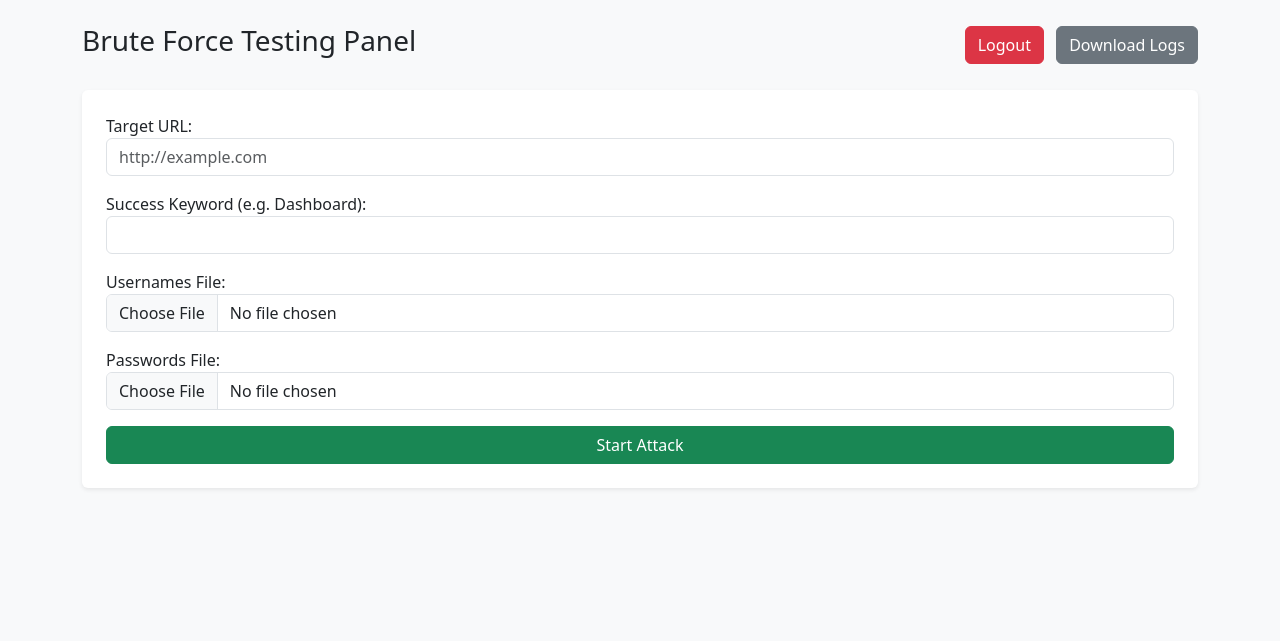
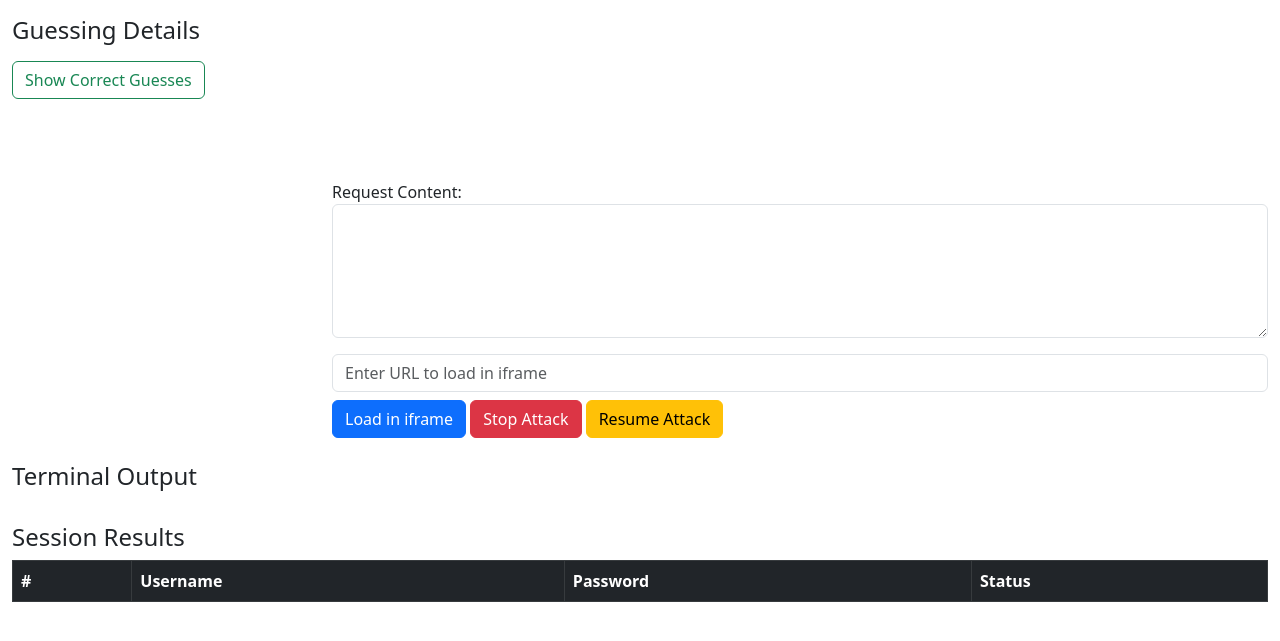
Before and after one commit to K4Der11000/k4_burpdz, a Flask app: page / in a window 1280 px wide. Shown: the top 641 px of the page. Run offline with Flask 3, Linux system fonts and the light colour scheme; the visitor is signed in with stand-in values (Sample User, id 1); lists and menus that the app fills with data are empty.

Commit message:
Update index.html

```diff
--- a/templates/index.html
+++ b/templates/index.html
@@ -2,48 +2,59 @@
 <html lang="en">
 <head>
     <meta charset="UTF-8">
-    <title>Brute Force Dashboard</title>
+    <title>BruteForce Control Panel</title>
+    <link rel="stylesheet" href="https://cdnjs.cloudflare.com/ajax/libs/font-awesome/6.0.0/css/all.min.css">
     <link href="https://cdn.jsdelivr.net/npm/bootstrap@5.3.0/dist/css/bootstrap.min.css" rel="stylesheet">
+    <link rel="stylesheet" href="{{ url_for('static', filename='style.css') }}">
 </head>
-<body class="bg-light">
-<div class="container mt-4">
-    <div class="d-flex justify-content-between align-items-center">
-        <h3>Brute Force Testing Panel</h3>
-        <div>
-            <a href="{{ url_for('logout') }}" class="btn btn-danger me-2">Logout</a>
-            <a href="{{ url_for('download_logs') }}" class="btn btn-secondary">Download Logs</a>
+<body>
+<div class="container-fluid mt-3">
+    <div class="row">
+        <div class="col-md-3">
+            <h4>Guessing Details</h4>
+            <div id="detailsBox" class="terminal-box"></div>
+            <button class="btn btn-outline-success mt-2" onclick="showSuccess()">Show Correct Guesses</button>
+        </div>
+        <div class="col-md-9">
+            <iframe id="targetFrame" src=""></iframe>
+            <div class="mt-2">
+                <label>Request Content:</label>
+                <textarea id="requestBox" class="form-control" rows="5"></textarea>
+            </div>
+            <div class="mt-3">
+                <input id="iframeUrl" class="form-control" placeholder="Enter URL to load in iframe">
+                <button class="btn btn-primary mt-2" onclick="loadIframe()">Load in iframe</button>
+                <button class="btn btn-danger mt-2" onclick="stopAttack()">Stop Attack</button>
+                <button class="btn btn-warning mt-2" onclick="resumeAttack()">Resume Attack</button>
+            </div>
         </div>
     </div>
-    <form method="POST" enctype="multipart/form-data" class="mt-4 p-4 bg-white rounded shadow-sm">
-        <div class="mb-3">
-            <label>Target URL:</label>
-            <input type="text" name="url" class="form-control" placeholder="http://example.com" required>
+
+    <div class="row mt-4">
+        <div class="col-md-12">
+            <h4>Terminal Output</h4>
+            <div id="terminalOutput" class="terminal-box"></div>
         </div>
-        <div class="mb-3">
-            <label>Success Keyword (e.g. Dashboard):</label>
-            <input type="text" name="keyword" class="form-control" required>
+    </div>
+
+    <div class="row mt-4">
+        <div class="col-md-12">
+            <h4>Session Results</h4>
+            <table class="table table-dark table-bordered session-table">
+                <thead>
+                <tr>
+                    <th>#</th>
+                    <th>Username</th>
+                    <th>Password</th>
+                    <th>Status</th>
+                </tr>
+                </thead>
+                <tbody id="resultTable"></tbody>
+            </table>
         </div>
-        <div class="mb-3">
-            <label>Usernames File:</label>
-            <input type="file" name="usernames" class="form-control" required>
-        </div>
-        <div class="mb-3">
-            <label>Passwords File:</label>
-            <input type="file" name="passwords" class="form-control" required>
-        </div>
-        <button type="submit" class="btn btn-success w-100">Start Attack</button>
-    </form>
+    </div>
+</div>
 
-    {% if results %}
-        <div class="mt-4">
-            <h5>Results:</h5>
-            <ul class="list-group">
-                {% for r in results %}
-                    <li class="list-group-item">{{ r }}</li>
-                {% endfor %}
-            </ul>
-        </div>
-    {% endif %}
-</div>
+<script src="{{ url_for('static', filename='script.js') }}"></script>
 </body>
 </html>
```
